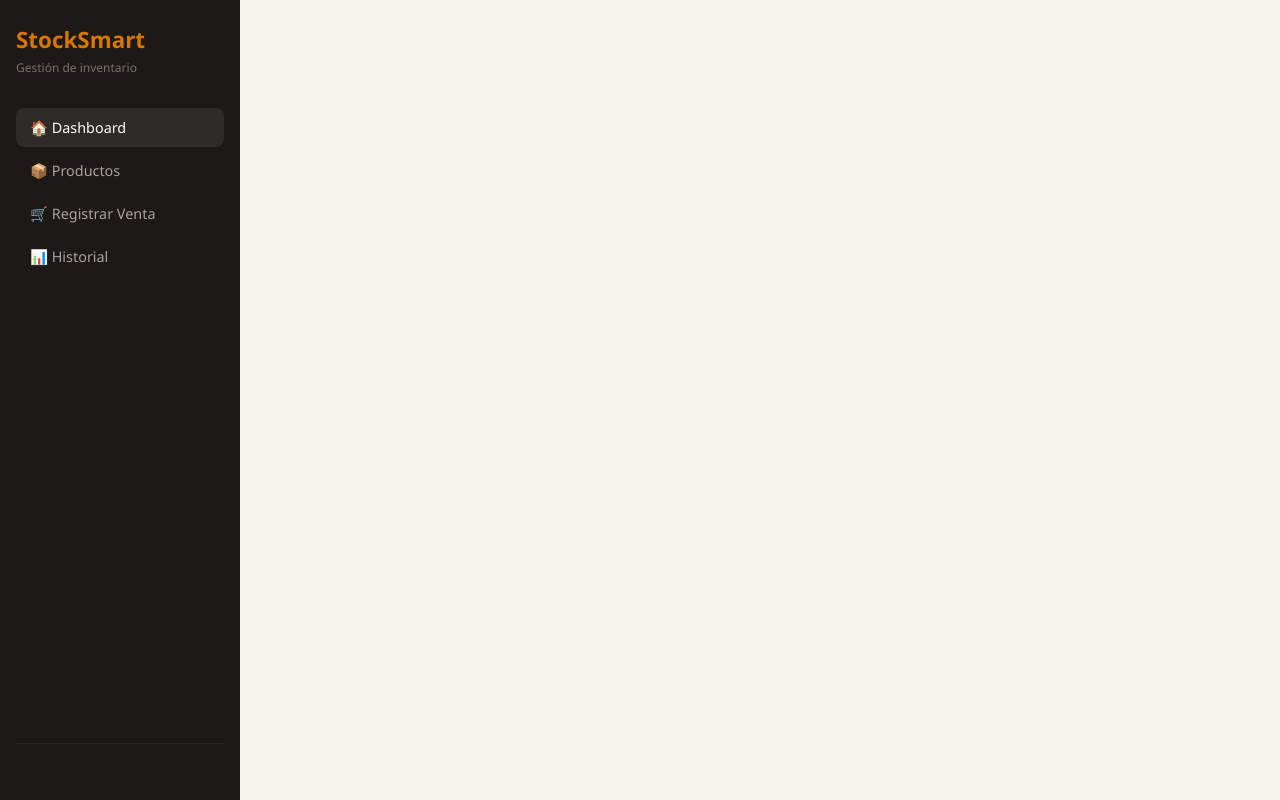
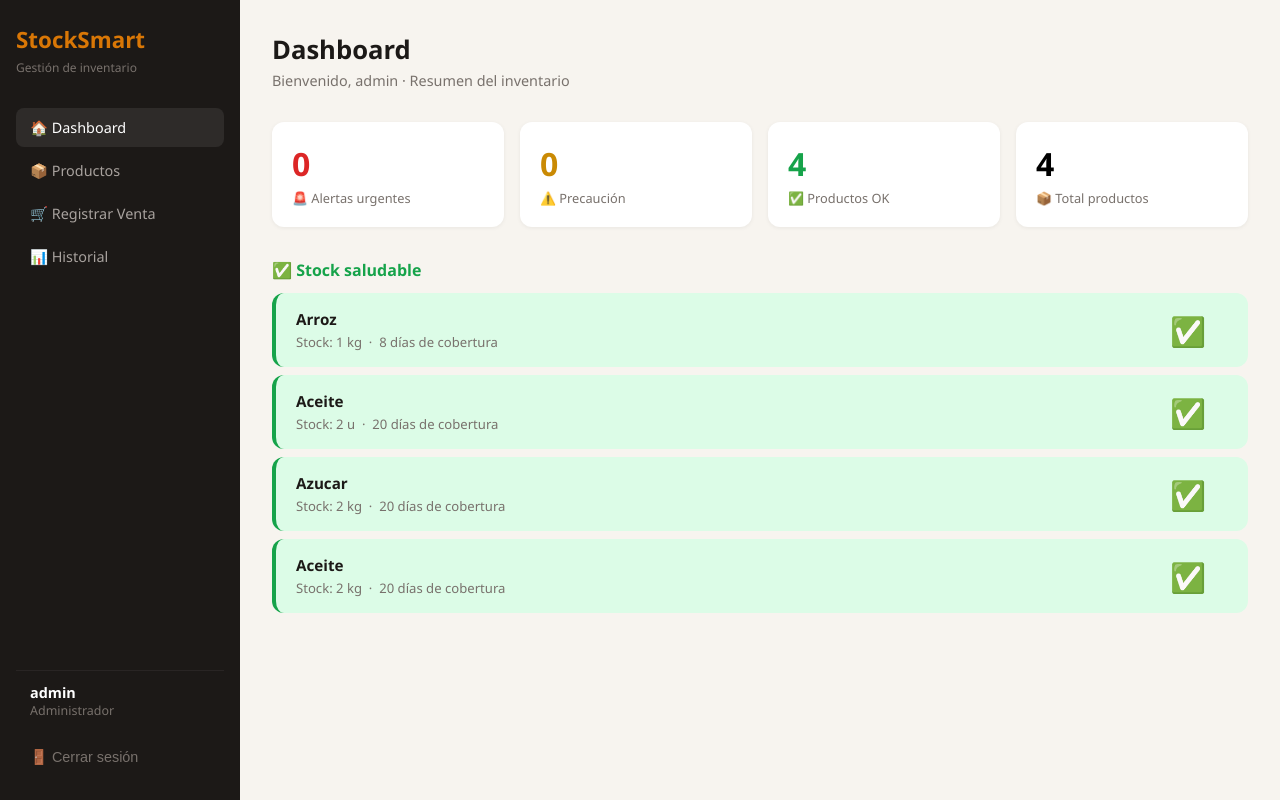
Before and after one commit to juandab132/stocksmart, a Django app: page / in a window 1280 px wide. Run offline with Django 5.2, Linux system fonts and the light colour scheme; a user stored in the database is signed in; data comes from the database, SQL or seed files in the repository.

Commit message:
Sprint 6: motor de calculo implementado

```diff
--- a/inventario/templates/inventario/dashboard.html
+++ b/inventario/templates/inventario/dashboard.html
@@ -25,6 +25,12 @@
         .user-info { padding: 12px 14px; border-top: 1px solid #292524; margin-bottom: 8px; }
         .user-name { color: white; font-weight: 600; font-size: 0.9rem; }
         .user-role { color: #78716C; font-size: 0.78rem; }
+        form.logout button {
+            background: none; border: none; color: #78716C;
+            font-size: 0.9rem; cursor: pointer; padding: 10px 14px;
+            width: 100%; text-align: left; border-radius: 8px;
+        }
+        form.logout button:hover { background: rgba(255,255,255,0.08); color: white; }
         .main { margin-left: 240px; padding: 32px; }
         .page-title { font-size: 1.6rem; font-weight: 700; color: #1C1917; }
         .page-sub { color: #78716C; font-size: 0.9rem; margin-top: 4px; margin-bottom: 32px; }
@@ -33,12 +39,22 @@
         .stat-num { font-size: 2rem; font-weight: 800; }
         .stat-label { font-size: 0.8rem; color: #78716C; margin-top: 4px; }
         .red { color: #DC2626; } .yellow { color: #CA8A04; } .green { color: #16A34A; }
-        form.logout button {
-            background: none; border: none; color: #78716C;
-            font-size: 0.9rem; cursor: pointer; padding: 10px 14px;
-            width: 100%; text-align: left; border-radius: 8px;
-        }
+        form.logout button { background: none; border: none; color: #78716C; font-size: 0.9rem; cursor: pointer; padding: 10px 14px; width: 100%; text-align: left; border-radius: 8px; }
         form.logout button:hover { background: rgba(255,255,255,0.08); color: white; }
+        .alert-section { margin-bottom: 24px; }
+        .section-title { font-size: 1rem; font-weight: 700; color: #1C1917; margin-bottom: 12px; }
+        .alert-row { display: flex; justify-content: space-between; align-items: center; padding: 16px 20px; border-radius: 12px; margin-bottom: 8px; }
+        .red-row    { background: #FEE2E2; border-left: 4px solid #DC2626; }
+        .yellow-row { background: #FEF9C3; border-left: 4px solid #CA8A04; }
+        .green-row  { background: #DCFCE7; border-left: 4px solid #16A34A; }
+        .alert-name { font-weight: 700; font-size: 0.95rem; color: #1C1917; margin-bottom: 4px; }
+        .alert-meta { font-size: 0.82rem; color: #78716C; }
+        .alert-rec  { text-align: center; min-width: 80px; }
+        .rec-qty    { font-size: 1.8rem; font-weight: 800; color: #1C1917; }
+        .rec-label  { font-size: 0.75rem; color: #78716C; }
+        .trend-up     { color: #16A34A; font-weight: 600; }
+        .trend-down   { color: #DC2626; font-weight: 600; }
+        .trend-stable { color: #78716C; }
     </style>
 </head>
 <body>
@@ -47,8 +63,116 @@
         <div class="logo-sub">Gestión de inventario</div>
         <a class="nav-item active" href="/">🏠 Dashboard</a>
         <a class="nav-item" href="/productos/">📦 Productos</a>
-        <a class="nav-item" href="#">🛒 Registrar Venta</a>
-        <a class="nav-item" href="#">📊 Historial</a>
+        <a class="nav-item" href="/ventas/">🛒 Registrar Venta</a>
+        <a class="nav-item" href="/historial/">📊 Historial</a>
         <div class="sidebar-bottom">
             <div class="user-info">
-                <di
+                <div class="user-name">{{ request.user.username }}</div>
+                <div class="user-role">Administrador</div>
+            </div>
+            <form method="post" action="/logout/" class="logout">
+                {% csrf_token %}
+                <button type="submit">🚪 Cerrar sesión</button>
+            </form>
+        </div>
+    </div>
+
+    <div class="main">
+        <div class="page-title">Dashboard</div>
+        <div class="page-sub">Bienvenido, {{ request.user.username }} · Resumen del inventario</div>
+
+        <div class="stats">
+            <div class="stat-card">
+                <div class="stat-num red">{{ urgentes|length }}</div>
+                <div class="stat-label">🚨 Alertas urgentes</div>
+            </div>
+            <div class="stat-card">
+                <div class="stat-num yellow">{{ precaucion|length }}</div>
+                <div class="stat-label">⚠️ Precaución</div>
+            </div>
+            <div class="stat-card">
+                <div class="stat-num green">{{ ok|length }}</div>
+                <div class="stat-label">✅ Productos OK</div>
+            </div>
+            <div class="stat-card">
+                <div class="stat-num">{{ total }}</div>
+                <div class="stat-label">📦 Total productos</div>
+            </div>
+        </div>
+
+        {% if urgentes %}
+        <div class="alert-section">
+            <div class="section-title">🚨 Pedidos urgentes — pedir hoy</div>
+            {% for r in urgentes %}
+            <div class="alert-row red-row">
+                <div class="alert-info">
+                    <div class="alert-name">{{ r.product.name }}</div>
+                    <div class="alert-meta">
+                        Stock: {{ r.product.current_stock }} {{ r.product.unit }} &nbsp;·&nbsp;
+                        Prom: {{ r.avg_daily }} u/día &nbsp;·&nbsp;
+                        Lead time: {{ r.product.lead_time_days }} días &nbsp;·&nbsp;
+                        <span class="trend-{{ r.trend_dir }}">{{ r.trend_label }}</span> &nbsp;·&nbsp;
+                        Solo {{ r.days_remaining }} días de stock
+                    </div>
+                </div>
+                <div class="alert-rec">
+                    <div class="rec-qty">{{ r.to_order }}</div>
+                    <div class="rec-label">{{ r.product.unit }} a pedir</div>
+                </div>
+            </div>
+            {% endfor %}
+        </div>
+        {% endif %}
+
+        {% if precaucion %}
+        <div class="alert-section">
+            <div class="section-title">⚠️ Pedir esta semana</div>
+            {% for r in precaucion %}
+            <div class="alert-row yellow-row">
+                <div class="alert-info">
+                    <div class="alert-name">{{ r.product.name }}</div>
+                    <div class="alert-meta">
+                        Stock: {{ r.product.current_stock }} {{ r.product.unit }} &nbsp;·&nbsp;
+                        Prom: {{ r.avg_daily }} u/día &nbsp;·&nbsp;
+                        <span class="trend-{{ r.trend_dir }}">{{ r.trend_label }}</span> &nbsp;·&nbsp;
+                        {{ r.days_remaining }} días de stock
+                    </div>
+                </div>
+                <div class="alert-rec">
+                    <div class="rec-qty">{{ r.to_order }}</div>
+                    <div class="rec-label">{{ r.product.unit }} a pedir</div>
+                </div>
+            </div>
+            {% endfor %}
+        </div>
+        {% endif %}
+
+        {% if ok %}
+        <div class="alert-section">
+            <div class="section-title" style="color:#16A34A;">✅ Stock saludable</div>
+            {% for r in ok %}
+            <div class="alert-row green-row">
+                <div class="alert-info">
+                    <div class="alert-name">{{ r.product.name }}</div>
+                    <div class="alert-meta">
+                        Stock: {{ r.product.current_stock }} {{ r.product.unit }} &nbsp;·&nbsp;
+                        {{ r.days_remaining }} días de cobertura
+                    </div>
+                </div>
+                <div class="alert-rec" style="color:#16A34A;">
+                    <div class="rec-qty">✅</div>
+                </div>
+            </div>
+            {% endfor %}
+        </div>
+        {% endif %}
+
+        {% if not urgentes and not precaucion and not ok %}
+        <p style="color:#78716C; text-align:center; padding:60px;">
+            No tienes productos registrados. <a href="/productos/" style="color:#D97706;">Agregar productos →</a>
+        </p>
+        {% endif %}
+
+    </div>
+</body>
+</html>
--- a/inventario/views.py
+++ b/inventario/views.py
@@ -5,16 +5,18 @@ from django.db import models
 from django.utils import timezone
 from .models import Product, Sale
 from .forms import ProductForm
+from .calculator import calculate_recommendation
 
 @login_required
 def dashboard(request):
     products = Product.objects.filter(user=request.user, is_active=True)
-    total = products.count()
-    urgentes = products.filter(current_stock__lte=0).count()
-    precaucion = products.filter(current_stock__gt=0, current_stock__lte=models.F('safety_stock')).count()
-    ok = total - urgentes - precaucion
+    recomendaciones = [calculate_recommendation(p) for p in products]
+    urgentes   = [r for r in recomendaciones if r['alert_level'] == 'red']
+    precaucion = [r for r in recomendaciones if r['alert_level'] == 'yellow']
+    ok         = [r for r in recomendaciones if r['alert_level'] == 'green']
     return render(request, 'inventario/dashboard.html', {
-        'total': total, 'urgentes': urgentes, 'precaucion': precaucion, 'ok': ok,
+        'urgentes': urgentes, 'precaucion': precaucion,
+        'ok': ok, 'total': len(recomendaciones),
     })
 
 @login_required
@@ -82,13 +84,11 @@ def ventas(request):
         product__user=request.user,
         sale_date=today
     ).order_by('-created_at')
-
     if request.method == 'POST':
         product_id = request.POST.get('product_id')
         quantity   = request.POST.get('quantity')
         sale_date  = request.POST.get('sale_date')
         notes      = request.POST.get('notes', '')
-
         if not product_id:
             messages.error(request, '⚠️ Debes seleccionar un producto.')
         elif not sale_date:
@@ -105,7 +105,6 @@ def ventas(request):
             )
             messages.success(request, f'✅ Venta de {quantity} {product.unit} de "{product.name}" registrada.')
             return redirect('ventas')
-
     return render(request, 'inventario/ventas.html', {
         'products': products,
         'ventas_hoy': ventas_hoy,
```
Also changed, not shown: inventario/calculator.py (added, +86 -0 lines).
